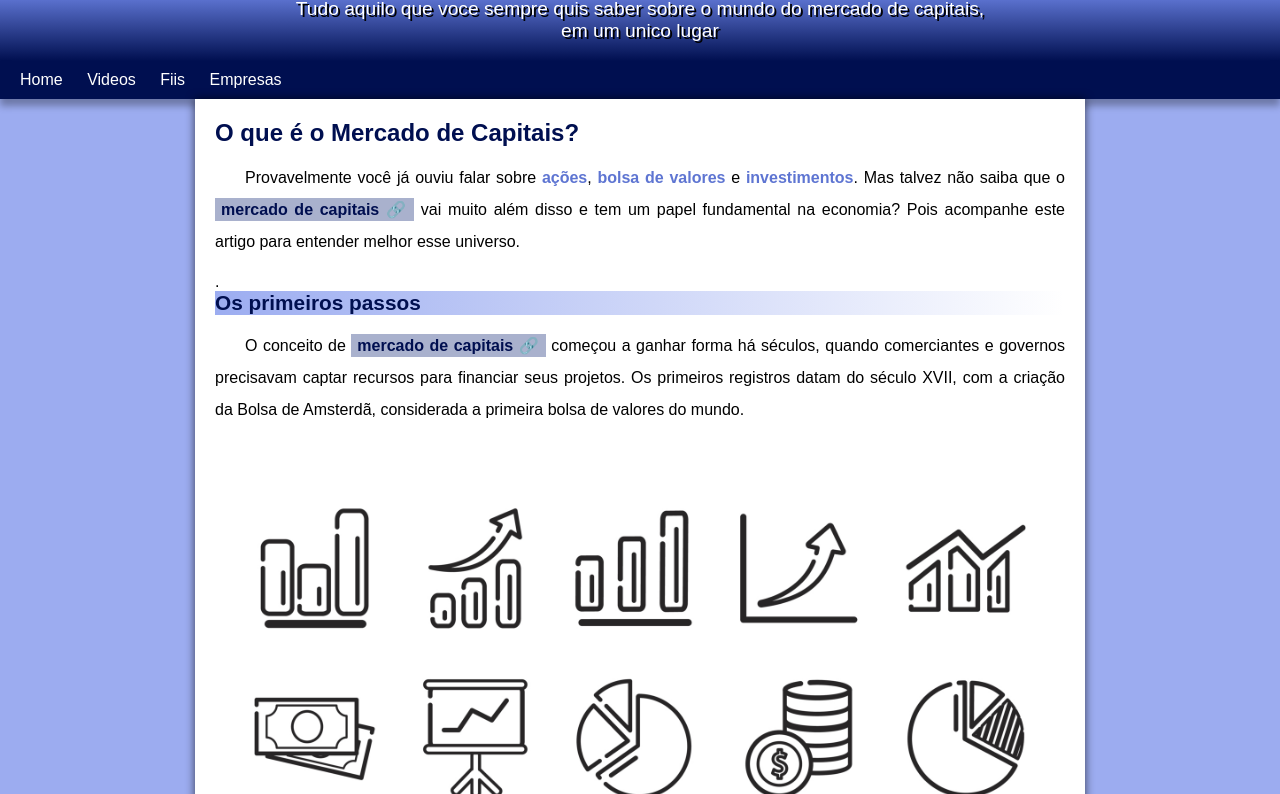
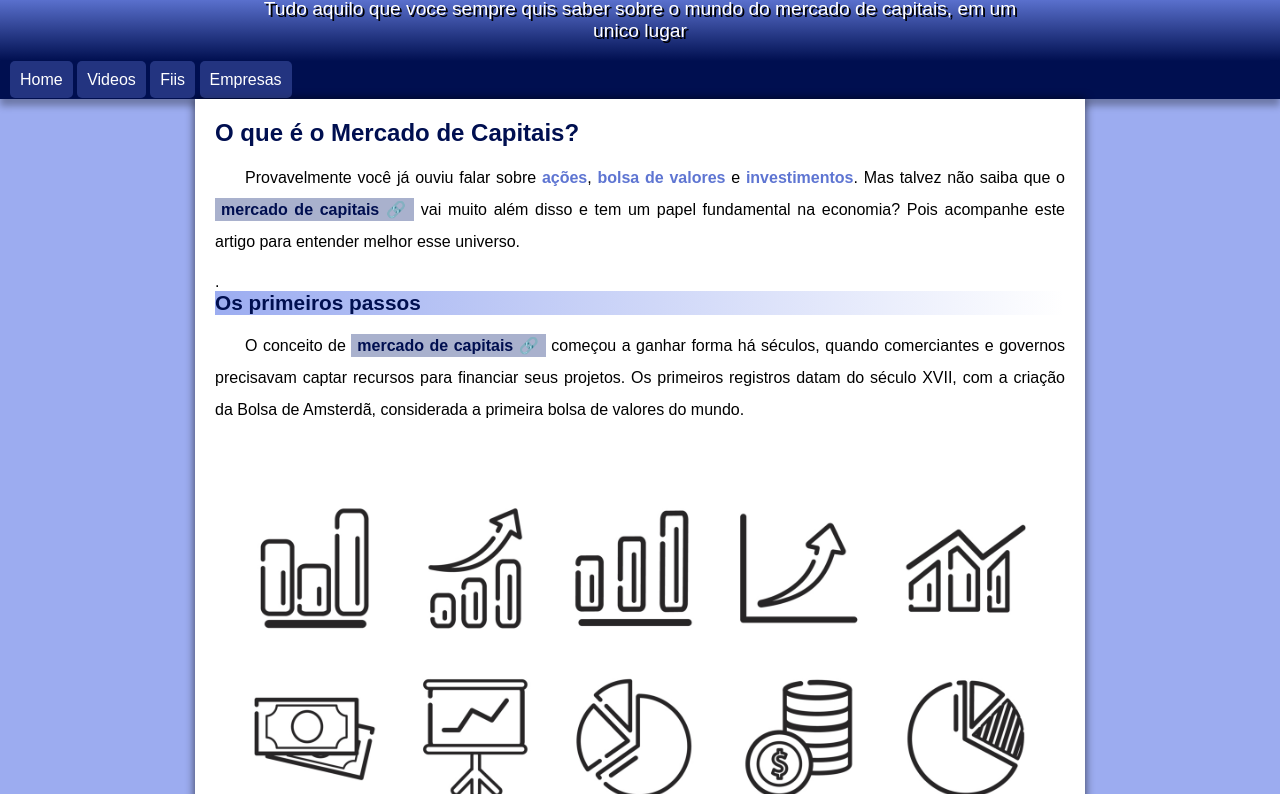
Before and after one commit to AndreAlbuqerque/Projeto-Mercado-Financeiro, a plain HTML site: page index.html in a window 1280 px wide. Shown: the part 89-883 px from the top of the page. Drawn offline with Linux system fonts and the light colour scheme; a web font is replaced by a local one.

Commit message:
Ajuste em MENU
Inclusão de border-radius e background-color destacado

```diff
--- a/estilo/style.css
+++ b/estilo/style.css
@@ -45,7 +45,7 @@ header > h1 {
 header > p {
     color: white;
     font-size: 1.2em;
-    max-width: 700px;
+    max-width: 800px;
     padding-right: 10px;
     padding-left: 10px;
     margin: auto;
@@ -57,6 +57,7 @@ nav {
     padding: 10px;
     box-shadow: 0px 7px 7px rgba(0, 0, 0, 0.3);
 
+
 }
 
 nav > a {
@@ -65,6 +66,7 @@ nav > a {
     text-decoration: none;
     border-radius: 5px;
     transition-duration: 0.5s;
+    background-color: #5e75d25f;
 }
 
 nav > a:hover {
```
